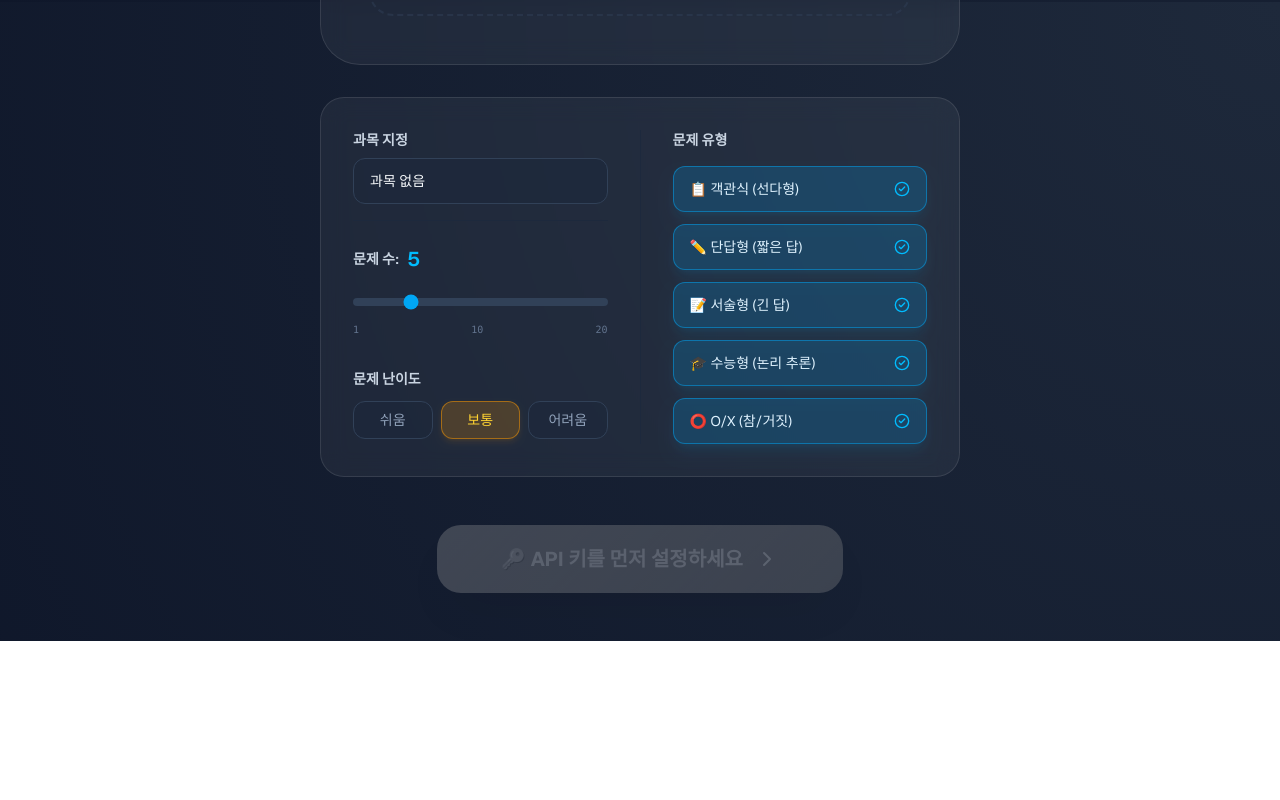
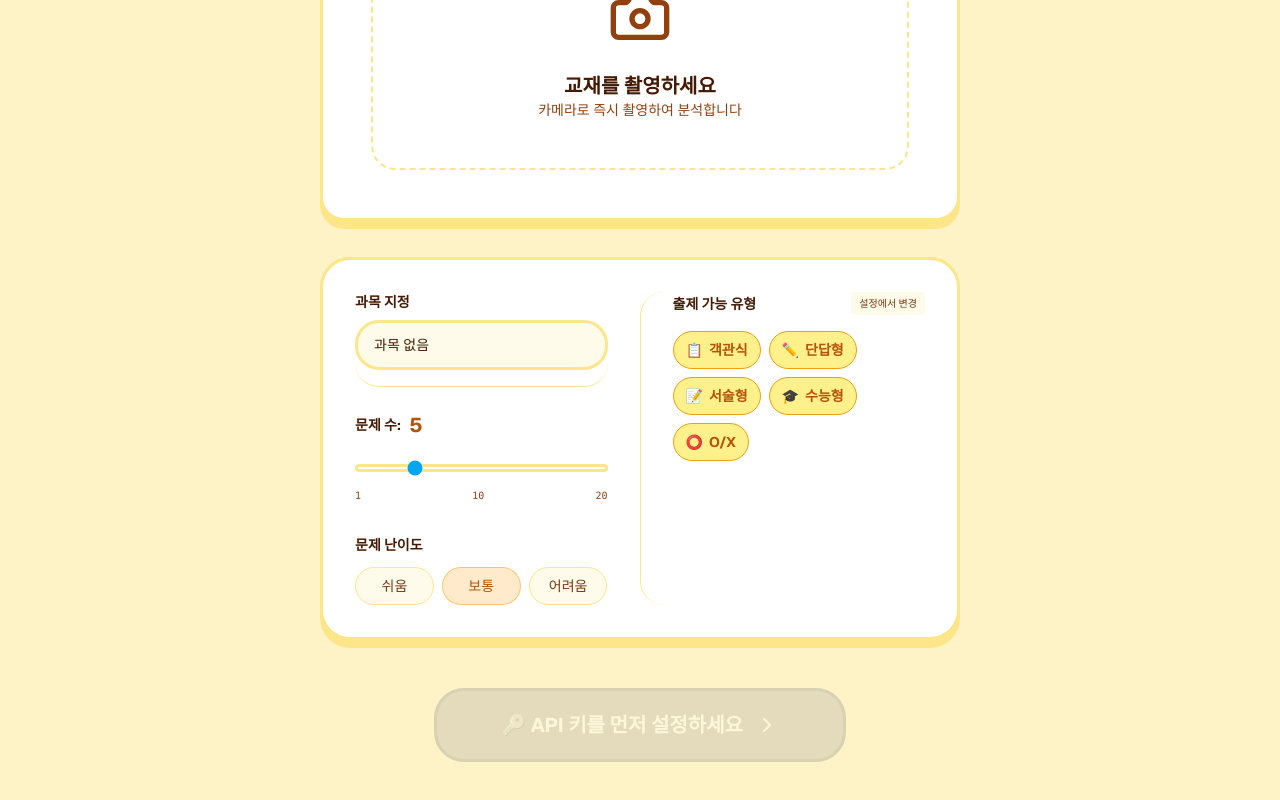
Before and after one commit to mylalaland/ociquestion, a Next.js app: page / in a window 1280 px wide. Shown: the part 798-1598 px from the top of the page. Before the commit the page ends 1439 px from the top, so only its background shows below. Built offline with nearby package versions, Linux system fonts and the light colour scheme.

Commit message:
feat: move quiz types to settings and allow parent lock

```diff
--- a/src/app/page.tsx
+++ b/src/app/page.tsx
@@ -101,7 +101,7 @@ export default function Home() {
   const [lockContextTiming, setLockContextTiming] = useState(false);
   const [targetPoints, setTargetPoints] = useState(1000);
   const [pointModalTab, setPointModalTab] = useState<'goal' | 'chart' | 'logs'>('goal');
-  const [theme, setTheme] = useState<ThemeId>('dark');
+  const [theme, setTheme] = useState<ThemeId>('yellow');
 
   // ─── Multi-User ───
   const [activeUser, setActiveUser] = useState('default');
@@ -1538,6 +1538,8 @@ export default function Home() {
         <SettingsModal
           isOpen={showSettings}
           onClose={() => { setShowSettings(false); saveAllSettings(); }}
+          quizTypes={selectedTypes}
+          setQuizTypes={setSelectedTypes}
           retryMultipleChoice={retryMultipleChoice}
           setRetryMultipleChoice={setRetryMultipleChoice}
           quizFontSize={quizFontSize}
@@ -1855,35 +1857,28 @@ export default function Home() {
             </div>
 
             <div className="flex-1 space-y-4 md:border-l md:border-slate-800 md:pl-8">
-              <label className="text-sm font-semibold text-slate-300 flex items-center gap-2 mb-4">
-                문제 유형
-              </label>
-              <div className="flex flex-col gap-3">
+              <div className="flex items-center justify-between mb-4">
+                <label className="text-sm font-semibold text-slate-300 flex items-center gap-2">
+                  출제 가능 유형
+                </label>
+                <button
+                  onClick={() => { setShowSettings(true); setSettingsTab('quiz'); }}
+                  className="text-[10px] bg-slate-800 px-2 py-1 rounded text-slate-400 hover:text-white transition-colors"
+                >
+                  설정에서 변경
+                </button>
+              </div>
+              <div className="flex flex-wrap gap-2">
                 {[
-                  { id: 'MULTIPLE_CHOICE', label: '객관식 (선다형)', emoji: '📋' },
-                  { id: 'SHORT_ANSWER', label: '단답형 (짧은 답)', emoji: '✏️' },
-                  { id: 'ESSAY', label: '서술형 (긴 답)', emoji: '📝' },
-                  { id: 'CSAT', label: '수능형 (논리 추론)', emoji: '🎓' },
-                  { id: 'TRUE_FALSE', label: 'O/X (참/거짓)', emoji: '⭕' },
-                ].map((type) => (
-                  <button
-                    key={type.id}
-                    onClick={() => {
-                      if (selectedTypes.includes(type.id)) {
-                        if (selectedTypes.length > 1) setSelectedTypes(selectedTypes.filter(t => t !== type.id));
-                      } else {
-                        setSelectedTypes([...selectedTypes, type.id]);
-                      }
-                    }}
-                    className={`px-4 py-3 rounded-xl border text-sm transition-all flex items-center justify-between ${
-                      selectedTypes.includes(type.id)
-                        ? 'bg-sky-500/20 border-sky-500/50 text-sky-100 shadow-lg shadow-sky-500/10'
-                        : 'bg-slate-800/50 border-slate-700 text-slate-400 hover:border-slate-600'
-                    }`}
-                  >
-                    <span>{type.emoji} {type.label}</span>
-                    {selectedTypes.includes(type.id) && <CheckCircle2 size={16} className="text-sky-400" />}
-                  </button>
+                  { id: 'MULTIPLE_CHOICE', label: '객관식', emoji: '📋' },
+                  { id: 'SHORT_ANSWER', label: '단답형', emoji: '✏️' },
+                  { id: 'ESSAY', label: '서술형', emoji: '📝' },
+                  { id: 'CSAT', label: '수능형', emoji: '🎓' },
+                  { id: 'TRUE_FALSE', label: 'O/X', emoji: '⭕' },
+                ].filter(t => selectedTypes.includes(t.id)).map((type) => (
+                  <div key={type.id} className="px-3 py-2 bg-sky-500/10 border border-sky-500/30 rounded-lg text-sm font-bold text-sky-300 flex items-center gap-1.5 shadow-sm">
+                    <span>{type.emoji}</span> {type.label}
+                  </div>
                 ))}
               </div>
             </div>
--- a/src/components/settings/SettingsModal.tsx
+++ b/src/components/settings/SettingsModal.tsx
@@ -10,6 +10,8 @@ interface SettingsModalProps {
   isOpen: boolean;
   onClose: () => void;
   // Quiz tab
+  quizTypes: string[];
+  setQuizTypes: (types: string[]) => void;
   retryMultipleChoice: boolean;
   setRetryMultipleChoice: (v: boolean) => void;
   quizFontSize: string;
@@ -181,6 +183,39 @@ export default function SettingsModal(props: SettingsModalProps) {
           {/* ═══════ Quiz Tab ═══════ */}
           {activeTab === 'quiz' && (
             <div className="space-y-4">
+              <div className="space-y-2 border-b border-slate-800 pb-4">
+                <label className="text-sm text-slate-300 font-bold">출제 가능한 문제 유형 (다중 선택 가능)</label>
+                <div className="grid grid-cols-2 gap-2">
+                  {[
+                    { id: 'MULTIPLE_CHOICE', label: '객관식 (선다형)', emoji: '📋' },
+                    { id: 'SHORT_ANSWER', label: '단답형 (짧은 답)', emoji: '✏️' },
+                    { id: 'ESSAY', label: '서술형 (긴 답)', emoji: '📝' },
+                    { id: 'CSAT', label: '수능형 (논리 추론)', emoji: '🎓' },
+                    { id: 'TRUE_FALSE', label: 'O/X (참/거짓)', emoji: '⭕' },
+                  ].map(type => (
+                    <button
+                      key={type.id}
+                      onClick={() => {
+                        if (isLocked) return;
+                        if (props.quizTypes.includes(type.id)) {
+                          if (props.quizTypes.length > 1) props.setQuizTypes(props.quizTypes.filter(t => t !== type.id));
+                        } else {
+                          props.setQuizTypes([...props.quizTypes, type.id]);
+                        }
+                      }}
+                      className={`px-3 py-2 rounded-xl border text-xs font-bold transition-all flex items-center justify-between ${
+                        props.quizTypes.includes(type.id)
+                          ? 'bg-sky-500/20 border-sky-500/50 text-sky-300'
+                          : 'bg-slate-800/50 border-slate-700 text-slate-400 hover:border-slate-600'
+                      } ${isLocked ? 'opacity-50 cursor-not-allowed' : ''}`}
+                    >
+                      <span>{type.emoji} {type.label}</span>
+                      {props.quizTypes.includes(type.id) && <Check size={14} className="text-sky-400" />}
+                    </button>
+                  ))}
+                </div>
+              </div>
+
               <Toggle value={props.retryMultipleChoice} onChange={props.setRetryMultipleChoice} label="객관식 2번 기회" locked={isLocked} />
 
               <div className="space-y-2">
@@ -483,7 +518,9 @@ export default function SettingsModal(props: SettingsModalProps) {
 
               {/* API Config */}
               <div className="border-t border-slate-800 pt-4 space-y-3">
-                <label className="text-sm text-slate-300 font-bold">AI 제공자</label>
+                <div className="flex items-center justify-between">
+                  <label className="text-sm text-slate-300 font-bold">AI 제공자 선택 및 API 키 설정</label>
+                </div>
                 <div className="flex gap-2">
                   {['gemini', 'openai', 'claude'].map(p => (
                     <button key={p} onClick={() => props.setAiProvider(p)}
@@ -493,6 +530,37 @@ export default function SettingsModal(props: SettingsModalProps) {
                       {p === 'gemini' ? '🟦 Gemini' : p === 'openai' ? '🟩 OpenAI' : '🟧 Claude'}
                     </button>
                   ))}
+                </div>
+
+                {/* AI Provider Descriptions */}
+                <div className="p-3 bg-slate-800/50 border border-slate-700 rounded-xl mt-2">
+                  {props.aiProvider === 'gemini' && (
+                    <div className="text-sm text-slate-300">
+                      <p className="font-bold text-sky-400 mb-1">🟦 Google Gemini</p>
+                      <p className="text-xs mb-2 text-slate-400">구글의 최신 AI 모델입니다. 무료 할당량이 넉넉하여 처음 사용하시기 좋습니다.</p>
+                      <a href="https://aistudio.google.com/app/apikey" target="_blank" rel="noopener noreferrer" className="text-xs text-sky-400 hover:underline flex items-center gap-1">
+                        👉 Gemini API 키 무료 발급받기
+                      </a>
+                    </div>
+                  )}
+                  {props.aiProvider === 'openai' && (
+                    <div className="text-sm text-slate-300">
+                      <p className="font-bold text-emerald-400 mb-1">🟩 OpenAI (ChatGPT)</p>
+                      <p className="text-xs mb-2 text-slate-400">가장 널리 쓰이는 AI 모델(GPT-4o 등)입니다. 사용한 만큼 비용이 발생합니다.</p>
+                      <a href="https://platform.openai.com/api-keys" target="_blank" rel="noopener noreferrer" className="text-xs text-emerald-400 hover:underline flex items-center gap-1">
+                        👉 OpenAI API 키 발급받기
+                      </a>
+                    </div>
+                  )}
+                  {props.aiProvider === 'claude' && (
+                    <div className="text-sm text-slate-300">
+                      <p className="font-bold text-orange-400 mb-1">🟧 Anthropic Claude</p>
+                      <p className="text-xs mb-2 text-slate-400">자연스럽고 문맥을 잘 파악하는 뛰어난 AI 모델(Claude 3.5 등)입니다.</p>
+                      <a href="https://console.anthropic.com/settings/keys" target="_blank" rel="noopener noreferrer" className="text-xs text-orange-400 hover:underline flex items-center gap-1">
+                        👉 Claude API 키 발급받기
+                      </a>
+                    </div>
+                  )}
                 </div>
               </div>
 
--- a/src/lib/ai/types.ts
+++ b/src/lib/ai/types.ts
@@ -98,8 +98,8 @@ export interface ThemeOption {
 export const THEME_OPTIONS: ThemeOption[] = [
   { id: 'dark', name: '다크 모드', emoji: '🌙', description: '기본 어두운 테마', preview: 'linear-gradient(135deg, #0f172a, #1e293b)' },
   { id: 'light', name: '밝은 모드', emoji: '☀️', description: '깔끔한 밝은 테마', preview: 'linear-gradient(135deg, #f8fafc, #e2e8f0)' },
-  { id: 'yellow', name: '노란 모드', emoji: '🌻', description: '따뜻한 크림 톤', preview: 'linear-gradient(135deg, #fef9c3, #fde68a)' },
-  { id: 'cat', name: '고양이 모드', emoji: '🐱', description: '귀여운 핑크 테마', preview: 'linear-gradient(135deg, #fce7f3, #e9d5ff)' },
+  { id: 'yellow', name: '병아리 모드', emoji: '🐥', description: '따뜻한 크림 톤', preview: 'linear-gradient(135deg, #fef9c3, #fde68a)' },
+  { id: 'cat', name: '고양이 모드', emoji: '🐱', description: '귀여운 크림오렌지 테마', preview: 'linear-gradient(135deg, #ffedd5, #fdba74)' },
 ];
 
 // User profile for multi-user support
```
